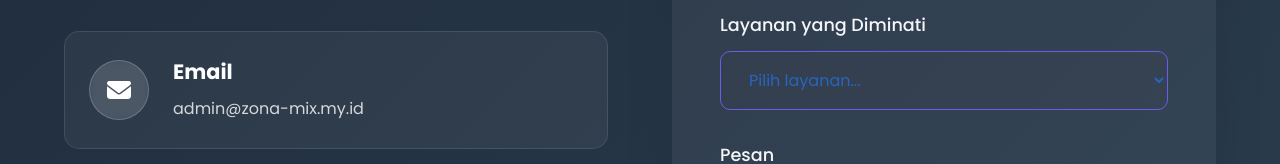
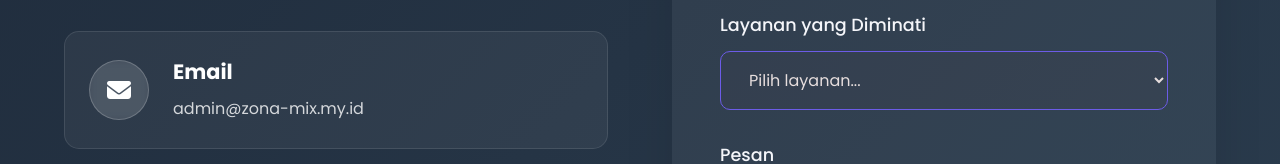
Before and after one commit to RezaSatria23/ZM, a plain HTML site: page index.html in a window 1280 px wide. Shown: the part 4771-4935 px from the top of the page. Drawn offline with nearby package versions, Linux system fonts and the light colour scheme; some packages are replaced by stand-ins of ours; a script that the page names is missing.

Commit message:
update-warna

```diff
--- a/index.html
+++ b/index.html
@@ -1310,7 +1310,7 @@
             font-size: 1rem;
             transition: all 0.3s ease;
             background: rgba(124, 82, 82, 0.05);
-            color: hsl(215, 66%, 45%);
+            color: hsl(0, 16%, 89%);
         }
 
         .form-control:focus {
@@ -2180,13 +2180,13 @@
                         <label for="service">Layanan yang Diminati</label>
                         <select id="service" class="form-control">
                             <option value="">Pilih layanan...</option>
-                            <option value="toko-online">Toko Online</option>
-                            <option value="perpustakaan">Perpustakaan Digital</option>
-                            <option value="sertifikasi">Sertifikasi Halal</option>
-                            <option value="desain">Desain Profesional</option>
-                            <option value="aplikasi">Aplikasi Mobile</option>
-                            <option value="marketing">Digital Marketing</option>
-                            <option value="lainnya">Lainnya</option>
+                            <option value="toko-online" class="form-control">Toko Online</option>
+                            <option value="perpustakaan" class="form-control">Perpustakaan Digital</option>
+                            <option value="sertifikasi" class="form-control">Sertifikasi Halal</option>
+                            <option value="desain" class="form-control">Desain Profesional</option>
+                            <option value="aplikasi" class="form-control">Aplikasi Mobile</option>
+                            <option value="marketing" class="form-control">Digital Marketing</option>
+                            <option value="lainnya" class="form-control">Lainnya</option>
                         </select>
                     </div>
 
```
